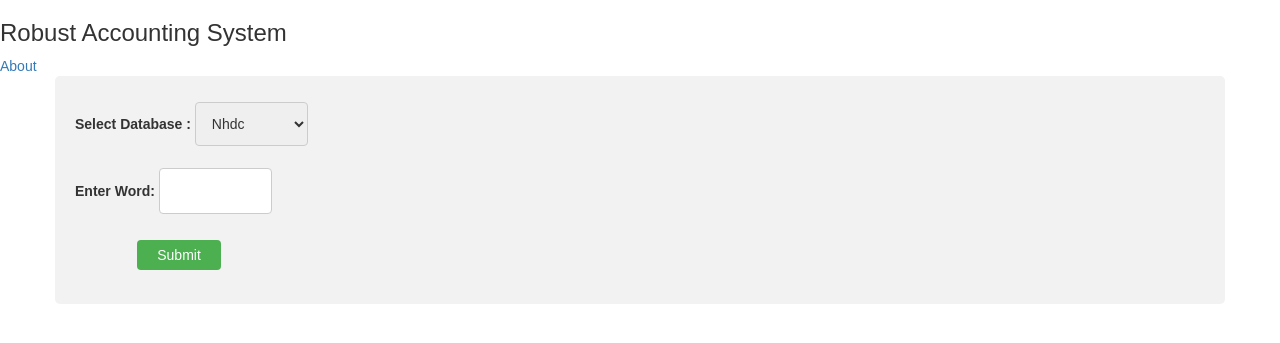
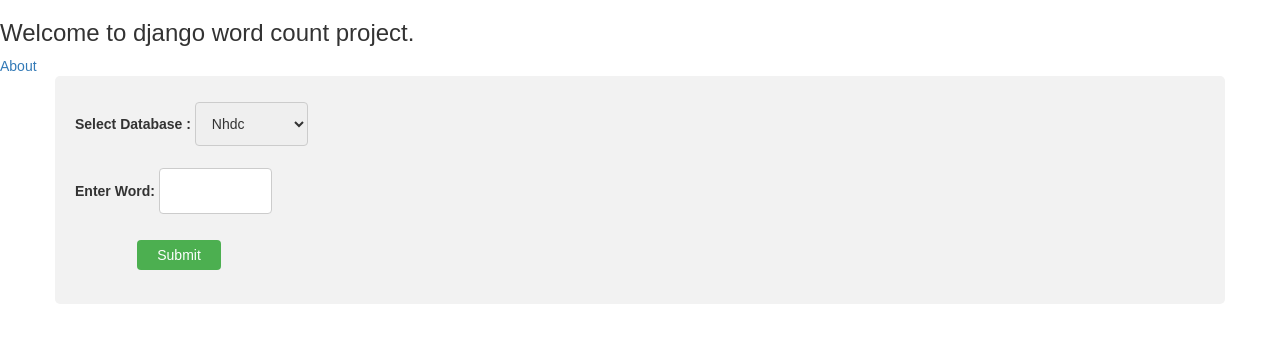
Before and after one commit to vamsido/wordCountProjectMain, a Django app: page / in a window 1280 px wide. Shown: the top 343 px of the page. Run offline with Django 3.2, Linux system fonts and the light colour scheme; some libraries are stand-ins or nearby versions.

Commit message:
3rd Commit

```diff
--- a/templates/homepage.html
+++ b/templates/homepage.html
@@ -52,7 +52,7 @@
 </head>
 <body>
 
-<h3>Robust Accounting System</h3>
+<h3>Welcome to django word count project.</h3>
 
 <a href="{% url 'about' %}">About</a>
 </br>
```
